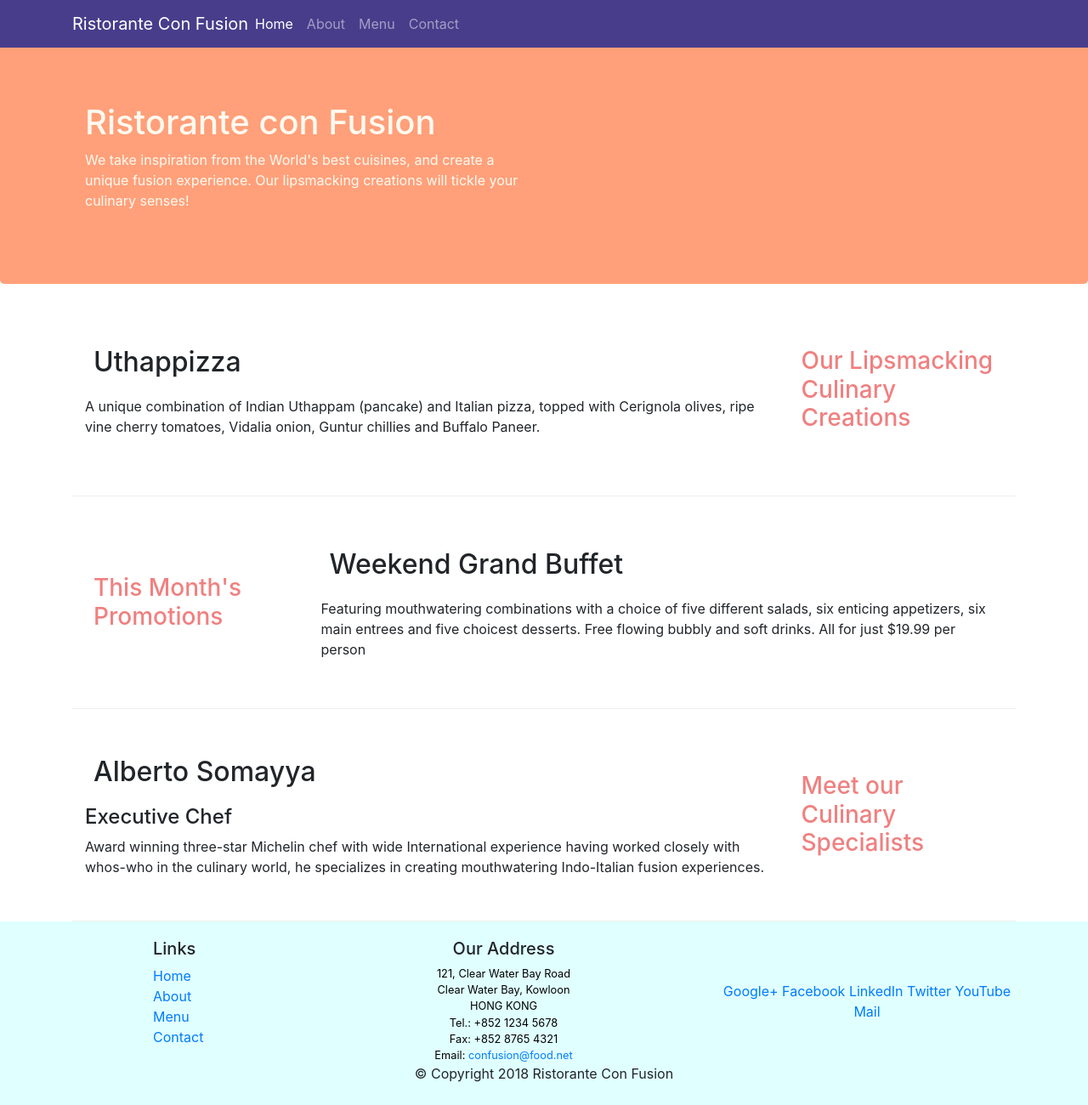
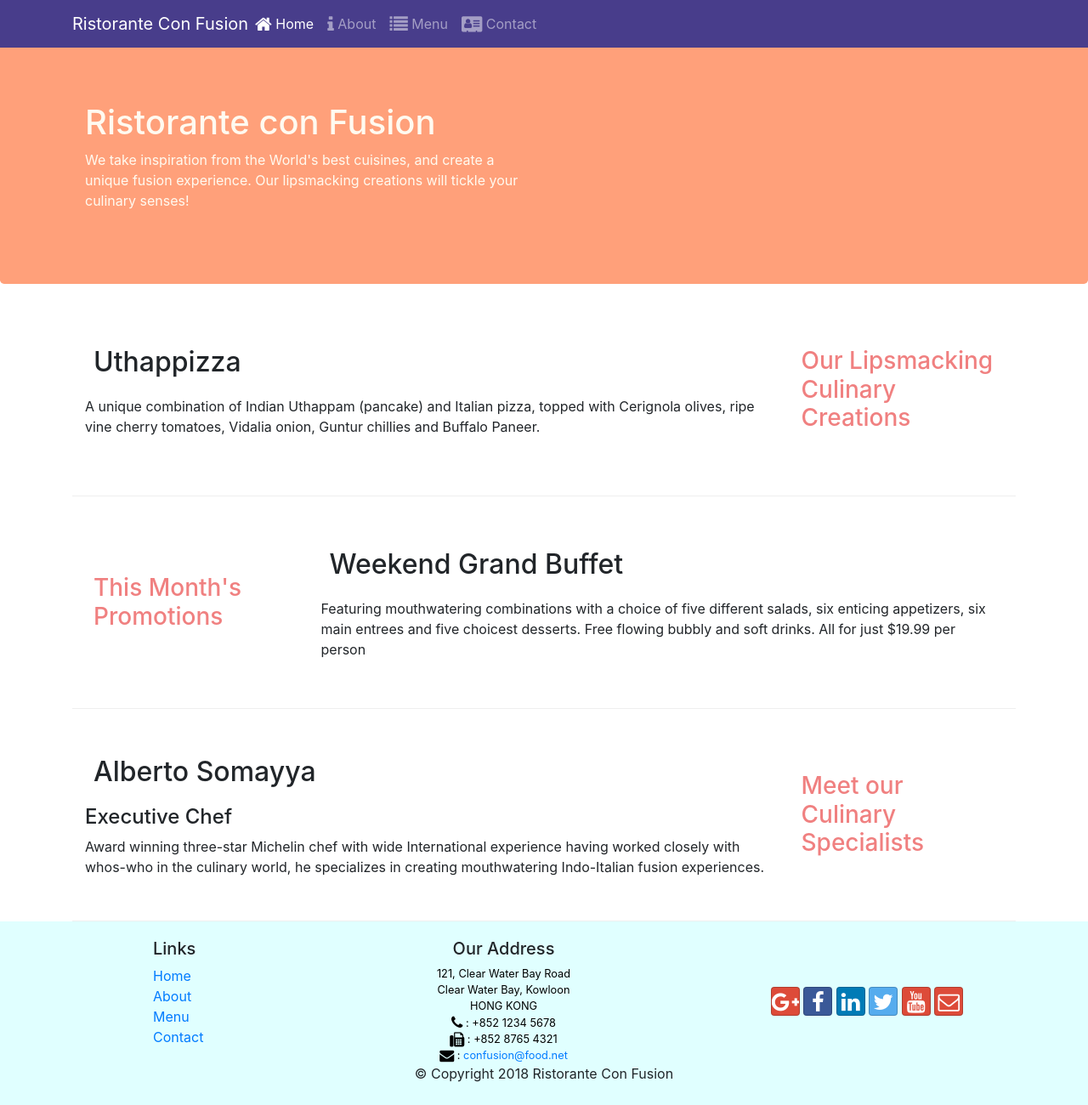
Before and after one commit to SezalVerma/conFusion, a website: page index.html in a window 1280 px wide. Shown: the whole page at 85% size. Drawn offline with nearby package versions, Linux system fonts and the light colour scheme.

Commit message:
icon fonts

```diff
--- a/index.html
+++ b/index.html
@@ -9,7 +9,8 @@
 
      <!-- Bootstrap CSS -->
      <link rel="stylesheet" href="node_modules/bootstrap/dist/css/bootstrap.min.css">
-
+     <link rel="stylesheet" href="node_modules/font-awesome//css/font-awesome.min.css">
+     <link rel="stylesheet" href="node_modules/bootstrap-social/bootstrap-social.css">
      <link rel="stylesheet" href="css/styles.css">
 
     <title>Ristorante Con Fusion</title>
@@ -26,10 +27,10 @@
             <a class="navbar-brand mr-auto" href="index.html"> Ristorante Con Fusion </a>
             <div class=" collapse navbar-collapse" id="Navbar">
               <ul class="navbar-nav mr-auto">
-                <li class="nav-item active"> <a class="nav-link" href="#"> Home    </a> </li>
-                <li class="nav-item"> <a class="nav-link" href="aboutus.html"> About   </a> </li>
-                <li class="nav-item"> <a class="nav-link" href="#"> Menu    </a> </li>
-                <li class="nav-item"> <a class="nav-link" href="#"> Contact </a> </li>
+                <li class="nav-item active"> <a class="nav-link" href="#"> <span class="fa fa-home fa-lg"></span> Home    </a> </li>
+                <li class="nav-item"> <a class="nav-link" href="aboutus.html"> <span class="fa fa-info fa-lg"></span> About   </a> </li>
+                <li class="nav-item"> <a class="nav-link" href="#"><span class="fa fa-list fa-lg"></span> Menu    </a> </li>
+                <li class="nav-item"> <a class="nav-link" href="#"> <span class="fa fa-address-card fa-lg"></span> Contact </a> </li>
               </ul>
             </div>
         </div>
@@ -99,19 +100,19 @@
 		              121, Clear Water Bay Road<br>
 		              Clear Water Bay, Kowloon<br>
 		              HONG KONG<br>
-		              Tel.: +852 1234 5678<br>
-		              Fax: +852 8765 4321<br>
-		              Email: <a href="mailto:confusion@food.net">confusion@food.net</a>
+		              <i class="fa fa-phone fa-lg"></i> : +852 1234 5678<br>
+		              <i class="fa fa-fax fa-lg"></i> : +852 8765 4321<br>
+		              <i class="fa fa-envelope fa-lg"></i> : <a href="mailto:confusion@food.net">confusion@food.net</a>
 		           </address>
                 </div>
                 <div  class="col-12 col-sm-4 align-self-center">
                     <div class=" text-center">
-                        <a href="http://google.com/+">Google+</a>
-                        <a href="http://www.facebook.com/profile.php?id=">Facebook</a>
-                        <a href="http://www.linkedin.com/in/">LinkedIn</a>
-                        <a href="http://twitter.com/">Twitter</a>
-                        <a href="http://youtube.com/">YouTube</a>
-                        <a href="mailto:">Mail</a>
+                        <a  class="btn btn-social-icon btn-google" href="http://google.com/+"> <i class="fa fa-google-plus fa-lg"></i> </a>
+                        <a  class="btn btn-social-icon btn-facebook" href="http://www.facebook.com/profile.php?id="> <i class="fa fa-facebook fa-lg"></i></a>
+                        <a  class="btn btn-social-icon btn-linkedin" href="http://www.linkedin.com/in/"> <i class="fa fa-linkedin fa-lg"></i></a>
+                        <a  class="btn btn-social-icon btn-twitter" href="http://twitter.com/"> <i class="fa fa-twitter fa-lg"></i></a>
+                        <a  class="btn btn-social-icon btn-google" href="http://youtube.com/"> <i class="fa fa-youtube fa-lg"></i></a>
+                        <a  class="btn btn-social-icon btn-google" href="mailto:"> <i class="fa fa-envelope-o fa-lg"></i></a>
                     </div>
                 </div>
            </div>
--- a/package.json
+++ b/package.json
@@ -15,6 +15,8 @@
   },
   "dependencies": {
     "bootstrap": "^4.0.0",
+    "bootstrap-social": "^5.1.1",
+    "font-awesome": "^4.7.0",
     "jquery": "^3.3.1",
     "popper.js": "^1.12.9"
   }
```
Also changed, not shown: aboutus.html (+16 -15 lines), 1 other file.
